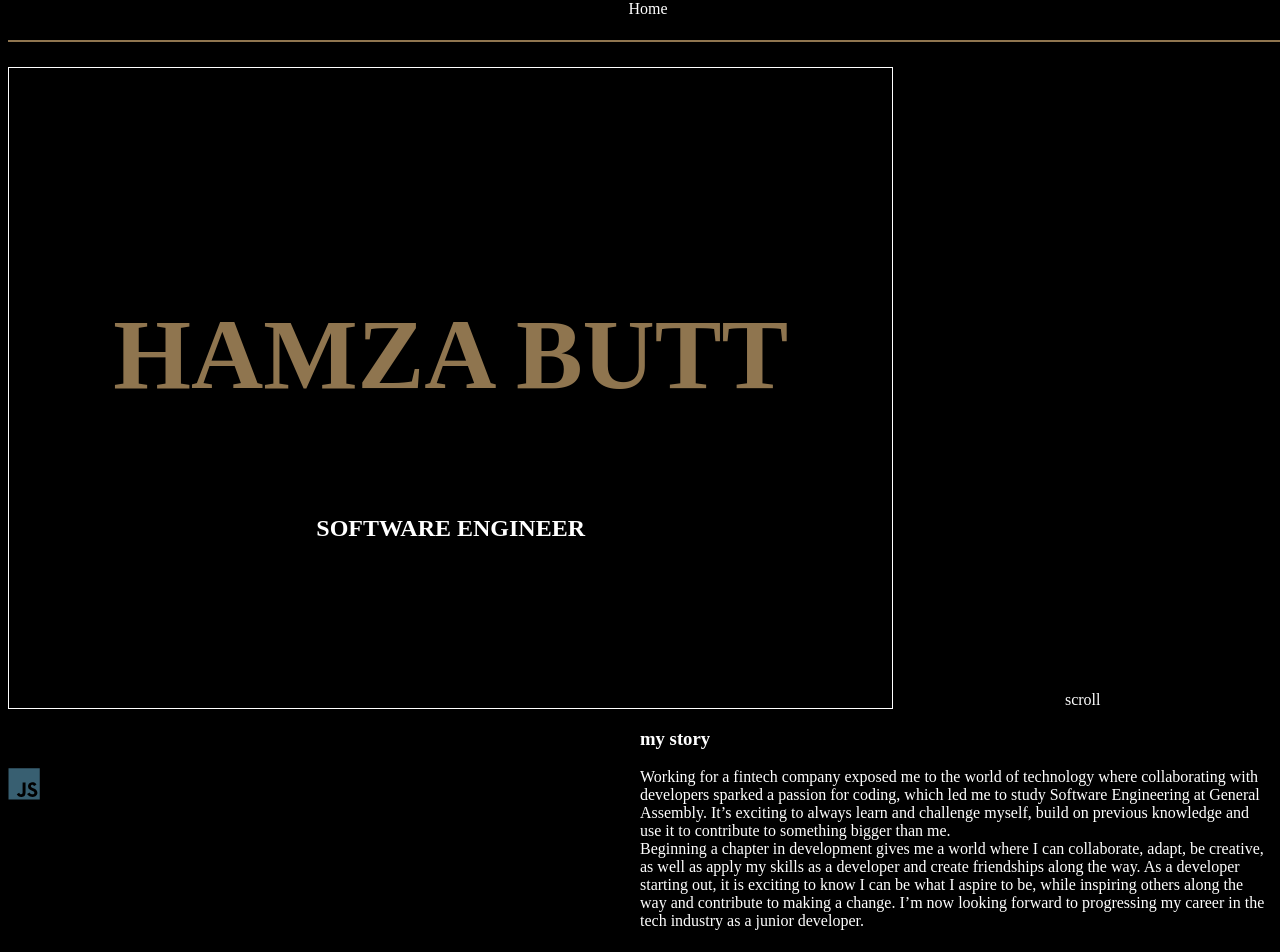
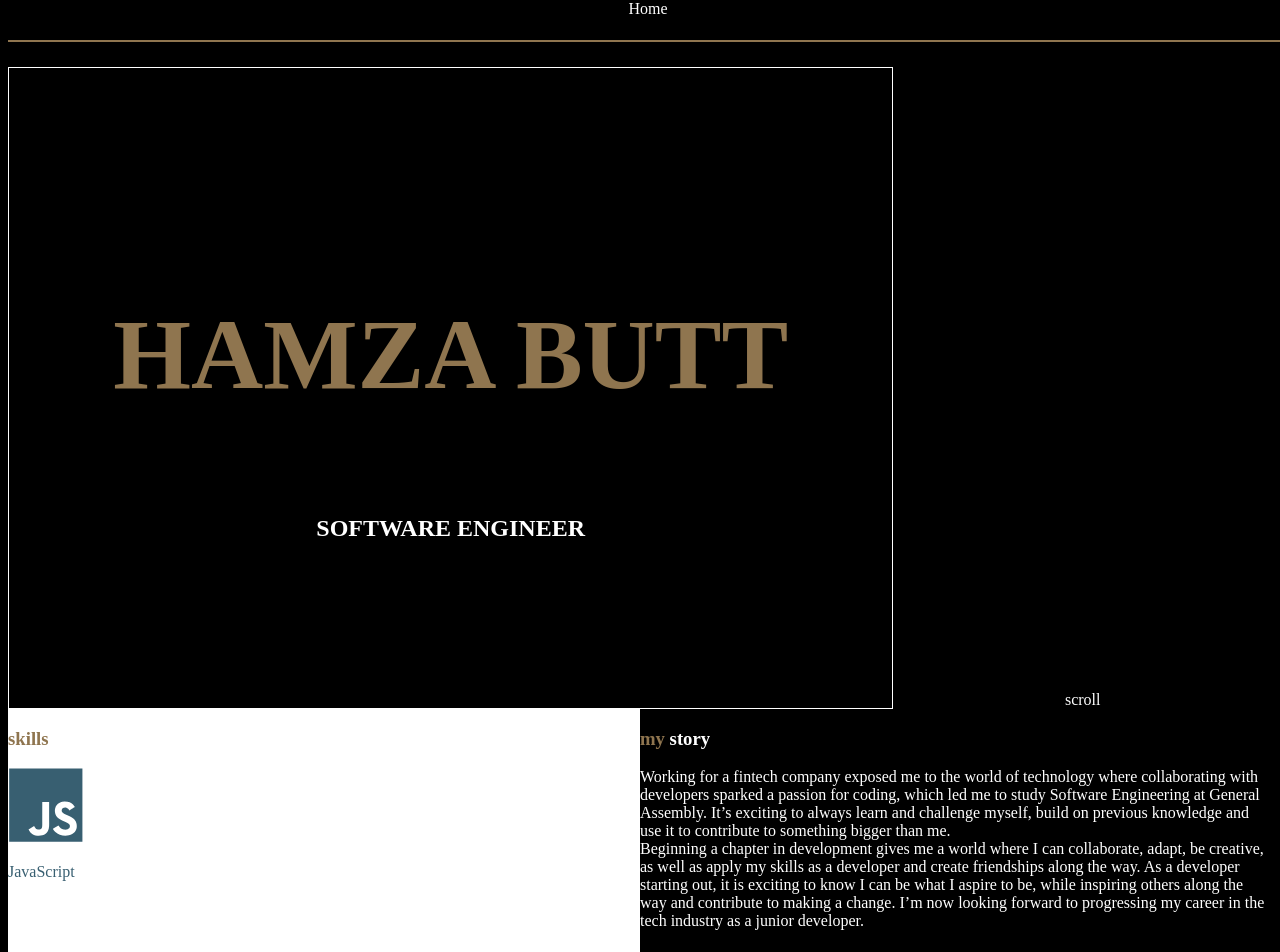
Before and after one commit to HamzaaMB/portfolio, a React (Create React App) app in the folder client/: page / in a window 1280 px wide. Shown: the top 952 px of the page. Built offline with nearby package versions, Linux system fonts and the light colour scheme.

Commit message:
css changes to the skill section, still requires flexbox

```diff
--- a/client/src/components/About.js
+++ b/client/src/components/About.js
@@ -8,9 +8,15 @@ const About = () => {
       <div className="story-skills-container">
         <div className="skills">
           <h3 className="skills-title">skills</h3>
-          <svg className="devicon-git-plain" viewBox="0 0 128 128">
-            <path fill="#F0DB4F" d="M2 1v125h125v-125h-125zm66.119 106.513c-1.845 3.749-5.367 6.212-9.448 7.401-6.271 1.44-12.269.619-16.731-2.059-2.986-1.832-5.318-4.652-6.901-7.901l9.52-5.83c.083.035.333.487.667 1.071 1.214 2.034 2.261 3.474 4.319 4.485 2.022.69 6.461 1.131 8.175-2.427 1.047-1.81.714-7.628.714-14.065-.001-10.115.046-20.188.046-30.188h11.709c0 11 .06 21.418 0 32.152.025 6.58.596 12.446-2.07 17.361zm48.574-3.308c-4.07 13.922-26.762 14.374-35.83 5.176-1.916-2.165-3.117-3.296-4.26-5.795 4.819-2.772 4.819-2.772 9.508-5.485 2.547 3.915 4.902 6.068 9.139 6.949 5.748.702 11.531-1.273 10.234-7.378-1.333-4.986-11.77-6.199-18.873-11.531-7.211-4.843-8.901-16.611-2.975-23.335 1.975-2.487 5.343-4.343 8.877-5.235l3.688-.477c7.081-.143 11.507 1.727 14.756 5.355.904.916 1.642 1.904 3.022 4.045-3.772 2.404-3.76 2.381-9.163 5.879-1.154-2.486-3.069-4.046-5.093-4.724-3.142-.952-7.104.083-7.926 3.403-.285 1.023-.226 1.975.227 3.665 1.273 2.903 5.545 4.165 9.377 5.926 11.031 4.474 14.756 9.271 15.672 14.981.882 4.916-.213 8.105-.38 8.581z"></path>
-          </svg>
+          <div className="icons-container">
+            <div className="icon-box">
+              <svg className="devicon-git-plain" viewBox="0 0 128 128">
+                <path fill="#F0DB4F" d="M2 1v125h125v-125h-125zm66.119 106.513c-1.845 3.749-5.367 6.212-9.448 7.401-6.271 1.44-12.269.619-16.731-2.059-2.986-1.832-5.318-4.652-6.901-7.901l9.52-5.83c.083.035.333.487.667 1.071 1.214 2.034 2.261 3.474 4.319 4.485 2.022.69 6.461 1.131 8.175-2.427 1.047-1.81.714-7.628.714-14.065-.001-10.115.046-20.188.046-30.188h11.709c0 11 .06 21.418 0 32.152.025 6.58.596 12.446-2.07 17.361zm48.574-3.308c-4.07 13.922-26.762 14.374-35.83 5.176-1.916-2.165-3.117-3.296-4.26-5.795 4.819-2.772 4.819-2.772 9.508-5.485 2.547 3.915 4.902 6.068 9.139 6.949 5.748.702 11.531-1.273 10.234-7.378-1.333-4.986-11.77-6.199-18.873-11.531-7.211-4.843-8.901-16.611-2.975-23.335 1.975-2.487 5.343-4.343 8.877-5.235l3.688-.477c7.081-.143 11.507 1.727 14.756 5.355.904.916 1.642 1.904 3.022 4.045-3.772 2.404-3.76 2.381-9.163 5.879-1.154-2.486-3.069-4.046-5.093-4.724-3.142-.952-7.104.083-7.926 3.403-.285 1.023-.226 1.975.227 3.665 1.273 2.903 5.545 4.165 9.377 5.926 11.031 4.474 14.756 9.271 15.672 14.981.882 4.916-.213 8.105-.38 8.581z"></path>
+              </svg>
+              <p className="icon-text">JavaScript</p>
+            </div>
+          </div>
+
         </div>
         <div className="story">
           <h3 className="story-title"><span className="my">my</span> story</h3>
--- a/client/src/styles/main.scss
+++ b/client/src/styles/main.scss
@@ -47,8 +47,6 @@ a {
   align-items: center;
 }
 .bounce {
-  -moz-animation: bounce 2s infinite;
-  -webkit-animation: bounce 2s infinite;
   animation: bounce 2s infinite;
 }
 
@@ -67,7 +65,7 @@ a {
 /* DEVICONS */
 
 .devicon-git-plain {
-  max-width: 2em;
+  width: 75px;
 }
 
 /* change color of devicons here */
@@ -82,12 +80,21 @@ a {
     flex-direction: row;
   }
 
-
 .skills, .story {
   width: 50%;
   height: 40vh;
+}
+.skills-title, .my {
+  color: #8F754F;
+}
+.skills {
+  background-color: white;
 }
 
 .story-text, .story-title {
   color: white;
 }
+
+.icon-text {
+  color: #385F71;
+}
```
